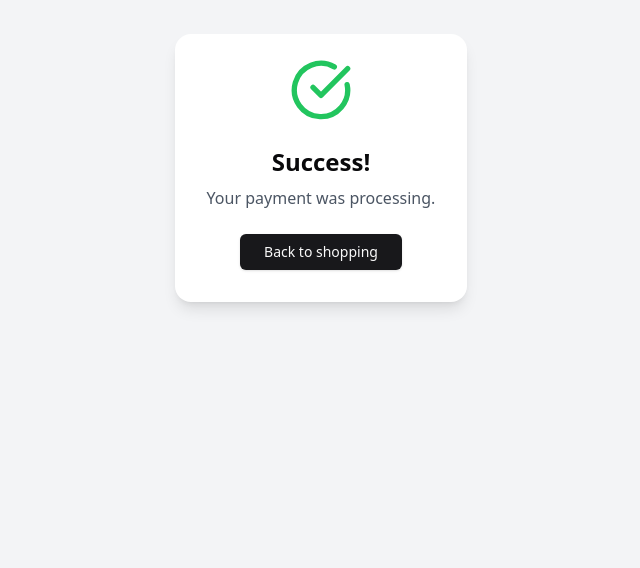
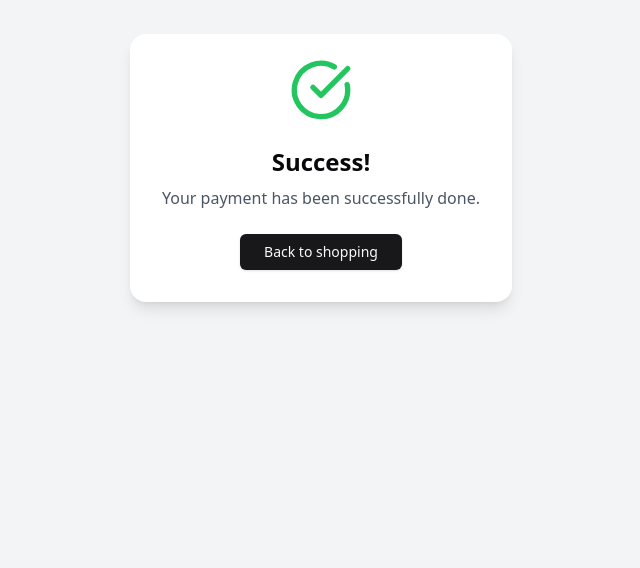
Before and after one commit to AlishbaWajahat/Hackathon, a Next.js app: page /success in a window 1280 px wide. Shown: the part 232-800 px from the top of the page, without its empty margins (319-959 px from the left). Built offline with nearby package versions, Linux system fonts and the light colour scheme.

Commit message:
improved

```diff
--- a/app/context/provider.tsx
+++ b/app/context/provider.tsx
@@ -168,7 +168,7 @@ export default function CartProvider({
     return (
 
         <CartContext.Provider
-            value={{ cart: cartData, handleAddtoCart, handleDeleteItem, handleUpdateQuantity, total }}
+            value={{ cart: cartData,setCart, handleAddtoCart, handleDeleteItem, handleUpdateQuantity, total }}
         >
             <WishListContext.Provider
                 value={{ wishList: wishListData, handleAddtoWishList, handleDeleteFromWishList,toggleHeartIcon,settoggleHeartIcon }}
--- a/components/successPageContent.tsx
+++ b/components/successPageContent.tsx
@@ -24,6 +24,7 @@ const SuccessPageContent = () => {
           // ✅ If payment is successful, clear the cart
           if (data.payment_status === "paid") {
             localStorage.removeItem("cart");
+            obj.setCart([]);
           }
         })
         .catch((err) => console.error("Error fetching session:", err));
@@ -35,7 +36,7 @@ const SuccessPageContent = () => {
       <div className="bg-white shadow-lg rounded-2xl p-8 text-center max-w-md">
         <CheckCircle className="text-green-500 mx-auto w-16 h-16 animate-bounce" />
         <h2 className="text-2xl font-semibold mt-4">Success!</h2>
-        <p className="text-gray-600 mt-2">Your payment was {status || "processing"}.</p>
+        <p className="text-gray-600 mt-2">Your payment has been successfully done.</p>
         <Button
           className="mt-6 px-6 py-2"
           onClick={() => router.push("/shop")}
```
